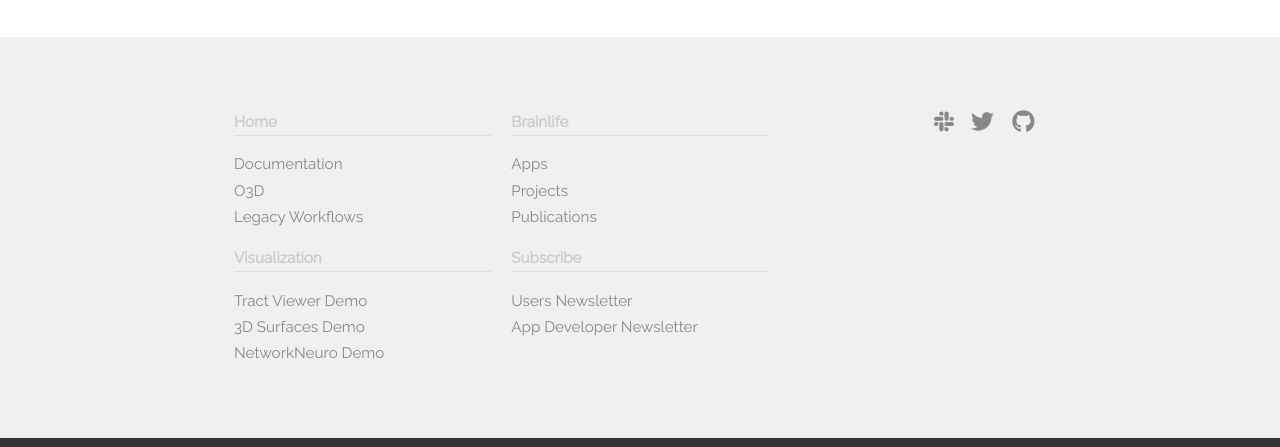
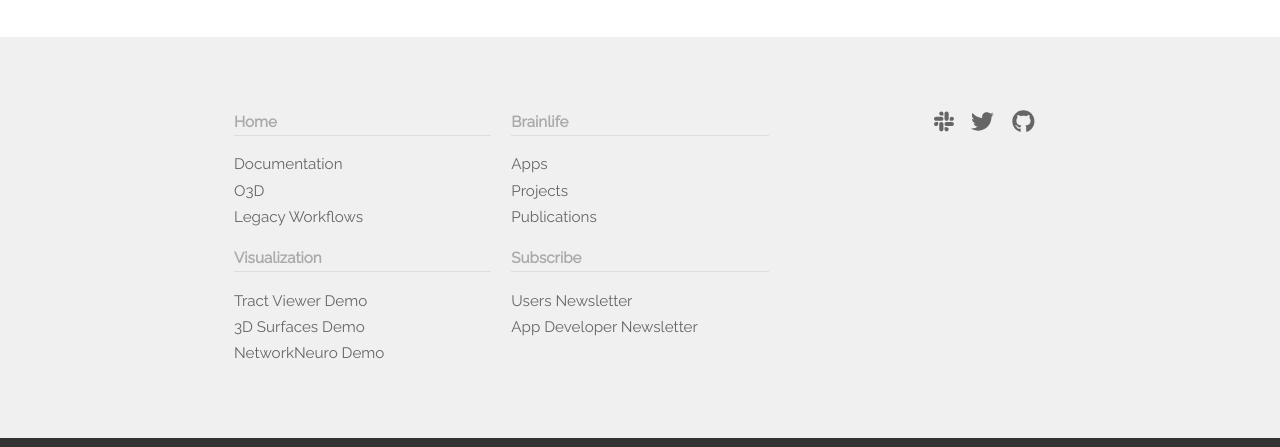
Before and after one commit to brainlife/brainlife.github.io, a Jekyll site: the page built from _pages/majortracts.md, in a window 1280 px wide and 1400 px high, scrolled down 340 px. Shown: the part 871-1318 px from the top of the window. Built offline with Jekyll 4.4.1, drawn with Linux system fonts in a browser that asks for light colours; nearby versions of some CDN libraries.

Commit message:
adjusted footer color

```diff
--- a/css/brainlife.css
+++ b/css/brainlife.css
@@ -210,10 +210,10 @@
 padding-top: 2rem;
 padding-bottom: 2rem;
 background-color: #f0f0f0 !important;
-color: #ccc;
+color: #aaa;
 }
 footer.site-footer-sub a {
-color: #888;
+color: #666;
 }
 
 .page-header .plab-logo {
```
